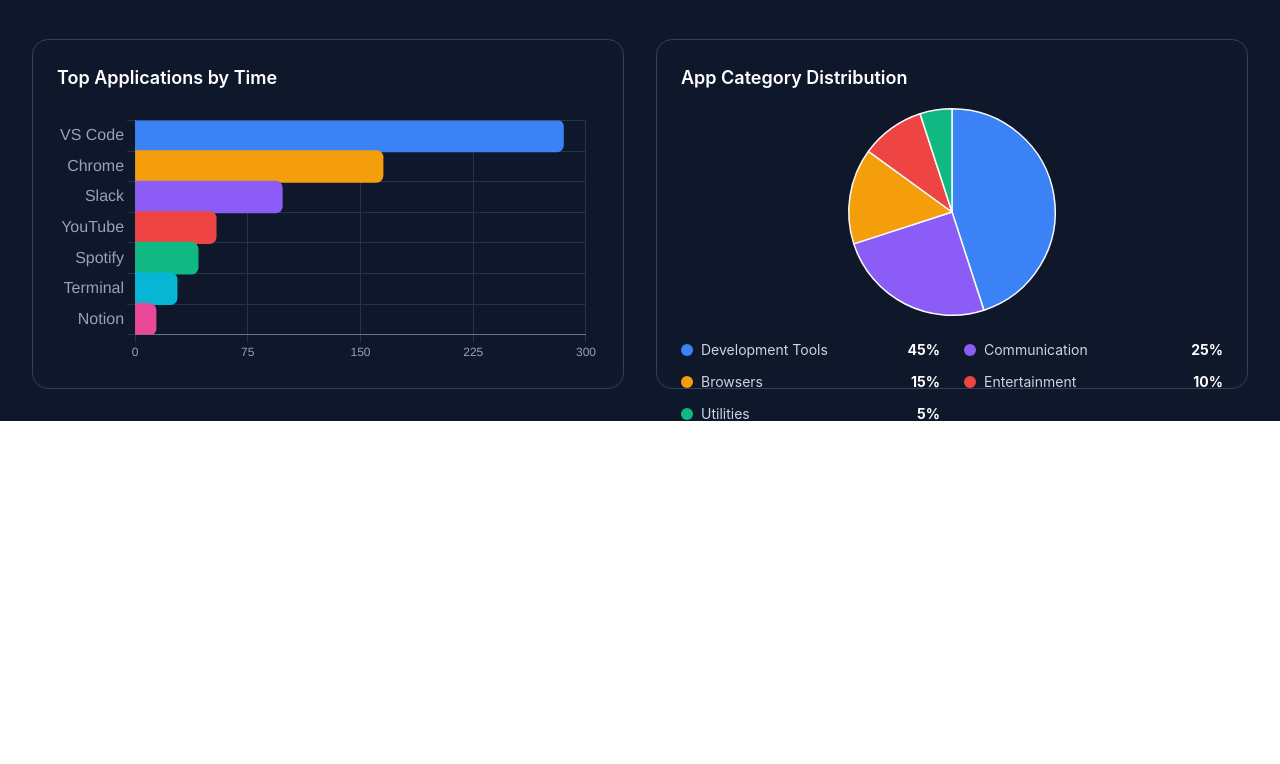
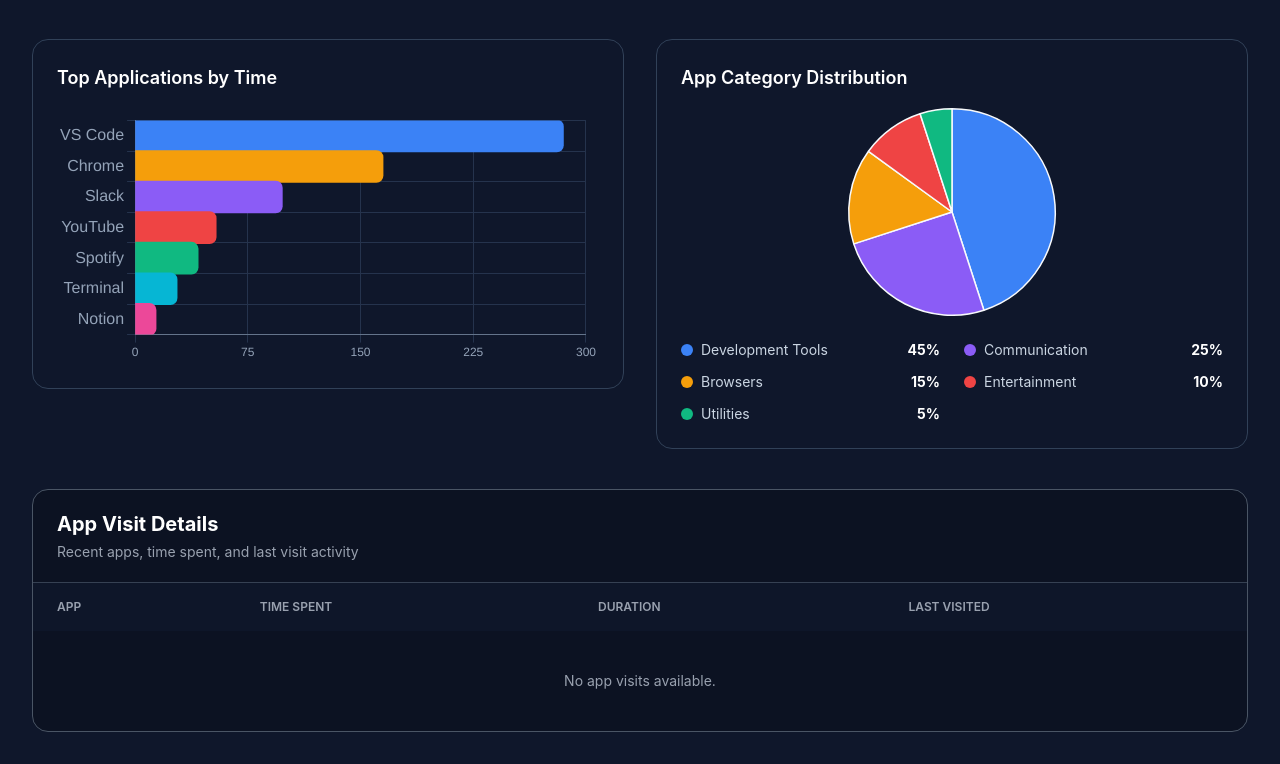
Before and after one commit to kalanaashen/ProdSight_UI, a React app in the folder frontend/: page /app in a window 1280 px wide. Shown: the part 263-1027 px from the top of the page. Before the commit the page ends 800 px from the top, so only its background shows below. Built offline with nearby package versions, Linux system fonts and the light colour scheme; the HTML template or start-up script is replaced by a standard one.

Commit message:
create app usage page

```diff
--- a/frontend/src/components/AppUsage/AppCategoryChart.jsx
+++ b/frontend/src/components/AppUsage/AppCategoryChart.jsx
@@ -38,7 +38,7 @@
   };
 
   return (
-    <div className="h-[350px] w-full rounded-2xl border border-slate-700 bg-slate-900 p-6">
+    <div className=" w-full rounded-2xl border border-slate-700 bg-slate-900 p-6">
       <h3 className="mb-4 text-lg font-semibold text-white">
         App Category Distribution
       </h3>
--- /dev/null
+++ b/frontend/src/components/AppUsage/AppTable.jsx
@@ -0,0 +1,80 @@
+import React from 'react'
+const defaultAppRows = [
+  {
+    id: 1,
+    appname: "github.com",
+    time: "2h 15m",
+    duration: "1h 05m",
+    lastvisited: "2026.06.10",
+  },
+  {
+    id: 2,
+    appname: "figma.com",
+    time: "1h 40m",
+    duration: "45m",
+    lastvisited: "2026.06.10",
+  },
+  {
+    id: 3,
+    appname: "docs.google.com",
+    time: "58m",
+    duration: "22m",
+    lastvisited: "2026.06.09",
+  },
+];
+export const AppTable = (apps=defaultAppRows) => {
+  return (
+    <div className="w-full overflow-hidden rounded-2xl border border-gray-600 bg-black/20">
+      <div className="flex flex-col gap-1 border-b border-gray-700 px-6 py-5">
+        <h2 className="text-xl font-bold text-white">App Visit Details</h2>
+        <p className="text-sm text-gray-400">
+          Recent apps, time spent, and last visit activity
+        </p>
+      </div>
+
+      <div className="overflow-x-auto">
+        <table className="w-full min-w-[720px] text-left">
+          <thead className="bg-slate-900/80 text-xs uppercase text-gray-400">
+            <tr>
+              <th className="px-6 py-4 font-semibold">App</th>
+              <th className="px-6 py-4 font-semibold">Time Spent</th>
+              <th className="px-6 py-4 font-semibold">Duration</th>
+              <th className="px-6 py-4 font-semibold">Last Visited</th>
+            </tr>
+          </thead>
+
+          <tbody className="divide-y divide-gray-700">
+            {apps.length > 0 ? (
+              apps.map((app) => (
+                <tr
+                  key={app.id ?? app.webname}
+                  className="bg-slate-900 transition-colors hover:bg-slate-950"
+                >
+                  <td className="px-6 py-4 font-semibold text-white">
+                    {app.webname}
+                  </td>
+                  <td className="px-6 py-4 text-gray-300">{app.time}</td>
+                  <td className="px-6 py-4 text-gray-300">
+                    {app.duration}
+                  </td>
+                  <td className="px-6 py-4 text-gray-300">
+                    {app.lastvisited}
+                  </td>
+                </tr>
+              ))
+            ) : (
+              <tr>
+                <td
+                  className="px-6 py-10 text-center text-sm text-gray-400"
+                  colSpan="4"
+                >
+                  No app visits available.
+                </td>
+              </tr>
+            )}
+          </tbody>
+        </table>
+      </div>
+    </div>
+  )
+}
--- a/frontend/src/pages/AppUsagePage.jsx
+++ b/frontend/src/pages/AppUsagePage.jsx
@@ -2,6 +2,7 @@
 import { AppCategoryChart } from "../components/AppUsage/AppCategoryChart";
 import { ScreenCard } from "../components/AppUsage/ScreenCard";
 import { TopApplicationsChart } from "../components/AppUsage/TopApplicationsChart";
+import { AppTable } from "../components/AppUsage/AppTable";
 
 export const AppUsagePage = () => {
   const carddata = [
@@ -29,7 +30,7 @@
   ];
 
   return (
-    <div className="h-full bg-slate-900 p-8">
+    <div className=" bg-slate-900 p-8">
       <div className="flex flex-col">
         <h1 className="text-3xl font-bold text-white">
           Application Usage Analytics
@@ -49,6 +50,10 @@
         <TopApplicationsChart />
         <AppCategoryChart />
       </div>
+
+      <div className="pt-10">
+        <AppTable />
+      </div>
     </div>
   );
 };
```
